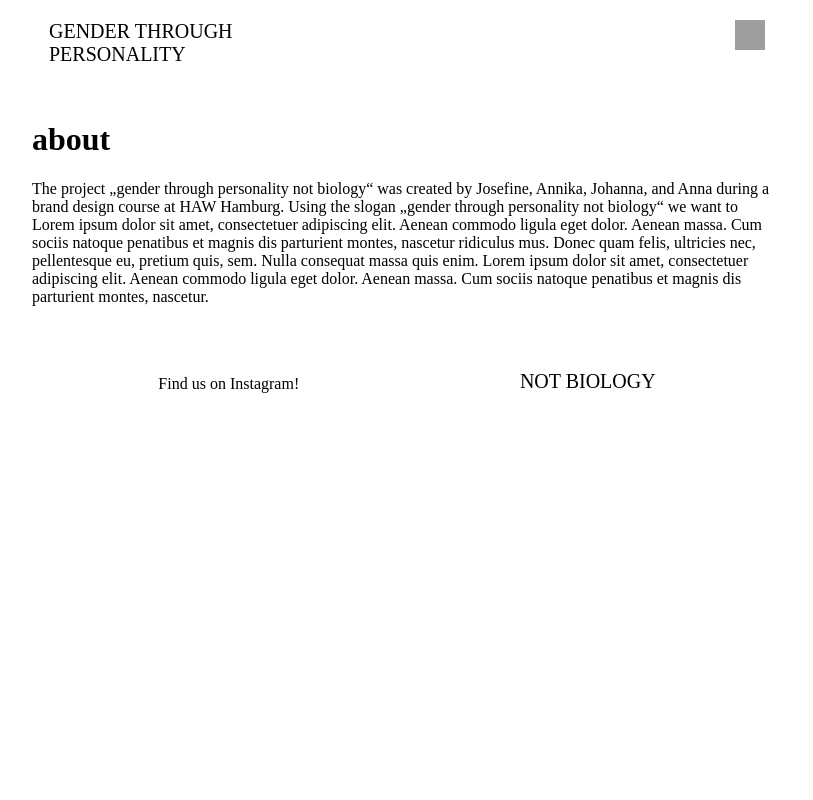
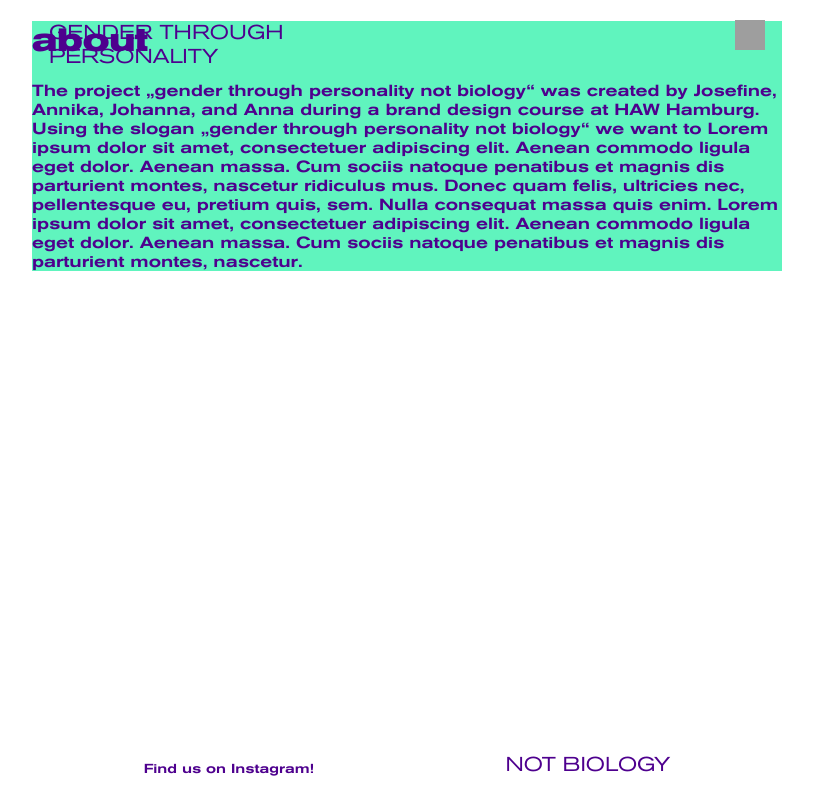
Before and after one commit to JulianBlohm/pnb, a Next.js app: page /about in a window 1280 px wide. Shown: the whole page, without its empty margins (233-1046 px from the left). Built offline with nearby package versions, Linux system fonts and the light colour scheme; grey boxes are pictures that could not be loaded.

Commit message:
Style navigation

```diff
--- a/pages/_app.js
+++ b/pages/_app.js
@@ -1,7 +1,18 @@
 import '../styles/globals.css'
+import Head from 'next/head'
+
 
 function MyApp({ Component, pageProps }) {
-  return <Component {...pageProps} />
+    return (
+        <>
+            <Head>
+                <title>P not b</title>
+                <link rel="icon" href="/favicon.ico" />
+                <link rel="stylesheet" href="/fonts/fonts.css" />
+            </Head>
+            <Component {...pageProps} />
+        </>
+    )
 }
 
 export default MyApp
--- a/pages/navigation.js
+++ b/pages/navigation.js
@@ -5,7 +5,7 @@ import Image from 'next/image'
 export default function Navigation() {
     return (
         <div className={styles.container}>
-            <header>
+            <header className={styles.header}>
                 <Link href="/navigation">
                     <Image
                         className={styles.star}
@@ -17,7 +17,7 @@ export default function Navigation() {
                 </Link>
             </header>
 
-            <main className={styles.main}>
+            <nav className={styles.nav}>
                 <ul className={styles.ul}>
                     <li>home</li>
                     <li>about</li>
@@ -25,7 +25,7 @@ export default function Navigation() {
                     <li>templates</li>
                     <li>action</li>
                 </ul>
-            </main>
+            </nav>
 
             <footer className={styles.footer}>
                 <a
--- a/styles/Home.module.css
+++ b/styles/Home.module.css
@@ -1,21 +1,3 @@
-.main {
-    position: relative;
-    z-index: 0;
-}
-
-.header {
-    position: absolute;
-    top: 0;
-    z-index: 1;
-    width: 100vw;
-}
-
-.footer {
-    position: absolute;
-    bottom: 0;
-    z-index: 1;
-    width: 100vw;
-}
 
 .gif {
     width: auto;
--- a/styles/Navigation.module.css
+++ b/styles/Navigation.module.css
@@ -1,9 +1,34 @@
+.header {
+    display: flex;
+    justify-content: flex-end;
+    padding: 20px 17px;
+}
+
+.nav {
+    height: 100vh;
+    padding-top: 148px;
+}
+
 .ul {
     list-style: none;
     text-align: center;
+    margin: 0;
+    padding: 0;
+    font-size: 21px;
+}
+
+.ul li {
+    margin-bottom: 51px;
 }
 
 .footer {
     display: flex;
     justify-content: space-around;
+    font-size: 13px;
 }
+
+.container {
+    background: var(--primary-color);
+    color: var(--secondary-color);
+    font-weight: 500;
+}
--- a/styles/globals.css
+++ b/styles/globals.css
@@ -29,6 +29,15 @@ header {
     width: 100%;
     max-width: 750px;
     margin: 0 auto;
+    position: absolute;
+    top: 0;
+    z-index: 1;
+    width: 100vw;
+}
+
+main {
+    position: relative;
+    z-index: 0;
 }
 
 footer {
@@ -39,9 +48,13 @@ footer {
     width: 100%;
     max-width: 750px;
     margin: 0 auto;
+    position: absolute;
+    bottom: 0;
+    z-index: 1;
+    width: 100vw;
 }
 
 :root {
-    --primary-color: #60F4BE;
-    --secondary-color: #4E008E;
+    --primary-color: #60f4be;
+    --secondary-color: #4e008e;
 }
```
Also changed, not shown: pages/index.js (+0 -7 lines).
